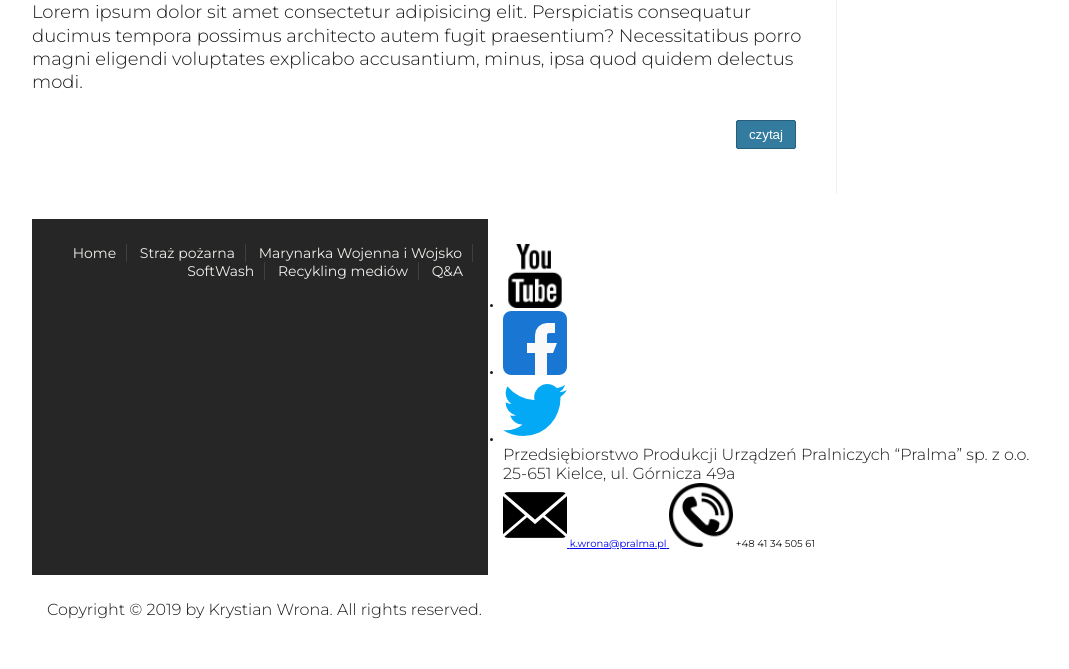
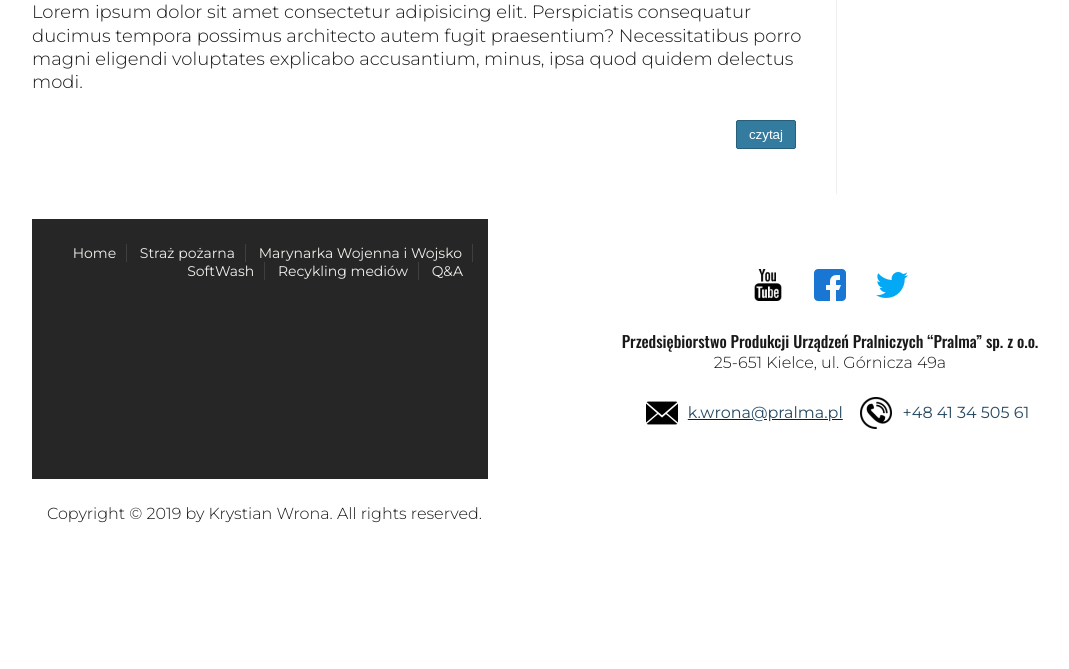
Before and after one commit to krystek77/pralma, a PHP site: page /pytania.html in a window 1280 px wide. Shown: the part 946-1615 px from the top of the page, without its empty margins (38-1107 px from the left). After the commit the page ends 1469 px from the top, so only its background shows below. Run offline with PHP 8.4, Linux system fonts and the light colour scheme.

Commit message:
style address component

```diff
--- a/style/qanda.css
+++ b/style/qanda.css
@@ -342,5 +342,67 @@ body {
     padding-right: 1.5rem;
   }
 }
+.footer__email {
+  padding-top: 2.5rem;
+  padding-bottom: 2.5rem;
+  padding-left: 1.5rem;
+  padding-right: 1.5rem;
+}
+
+.social-list {
+  list-style-type: none;
+  display: flex;
+  flex-direction: row;
+  flex-wrap: nowrap;
+  justify-content: center;
+  align-items: center;
+}
+.social-list__item {
+  padding-top: 2.5rem;
+  padding-bottom: 2.5rem;
+  padding-left: 1.5rem;
+  padding-right: 1.5rem;
+}
+.social-list__icon {
+  max-width: 32px;
+}
+
+.social-list__link--disabled {
+  pointer-events: none;
+}
+
+.address {
+  text-align: center;
+}
+.address__name {
+  font-family: "Oswald", sans-serif;
+  font-weight: 500;
+  line-height: 1.5;
+}
+
+.email,
+.phone {
+  display: inline-flex;
+  justify-content: center;
+  align-items: center;
+}
+.email__icon,
+.phone__icon {
+  max-width: 32px;
+  margin-right: 1rem;
+}
+
+.phone__number {
+  color: #284b63;
+  font-size: 1.6rem;
+}
+
+.email__address {
+  color: #284b63;
+  font-size: 1.6rem;
+}
+.email__address:hover {
+  color: #4582ac;
+}
 
 /*# sourceMappingURL=qanda.css.map */
```
Also changed, not shown: scss/qanda.scss (+66 -0 lines), 1 other file.
